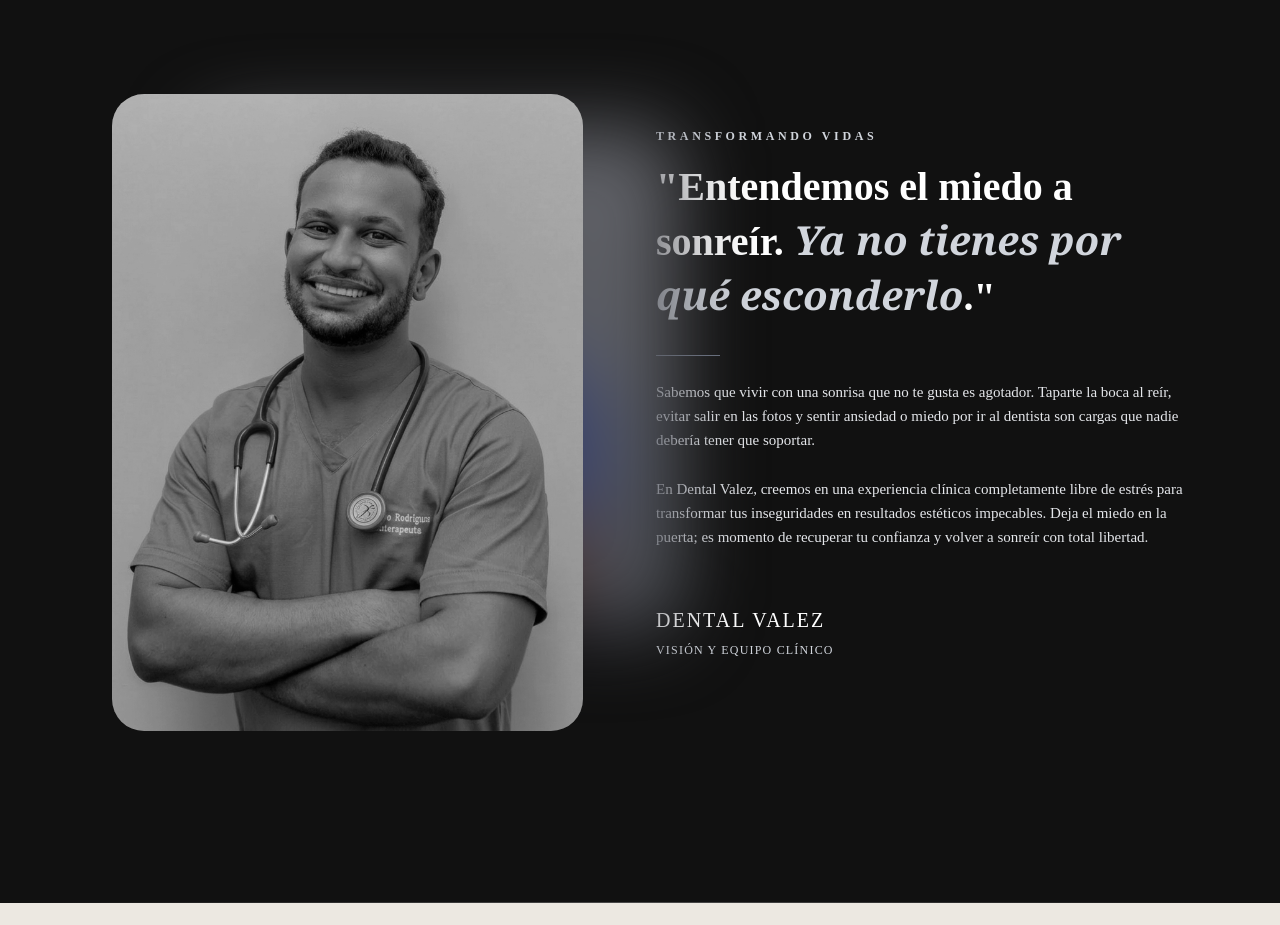
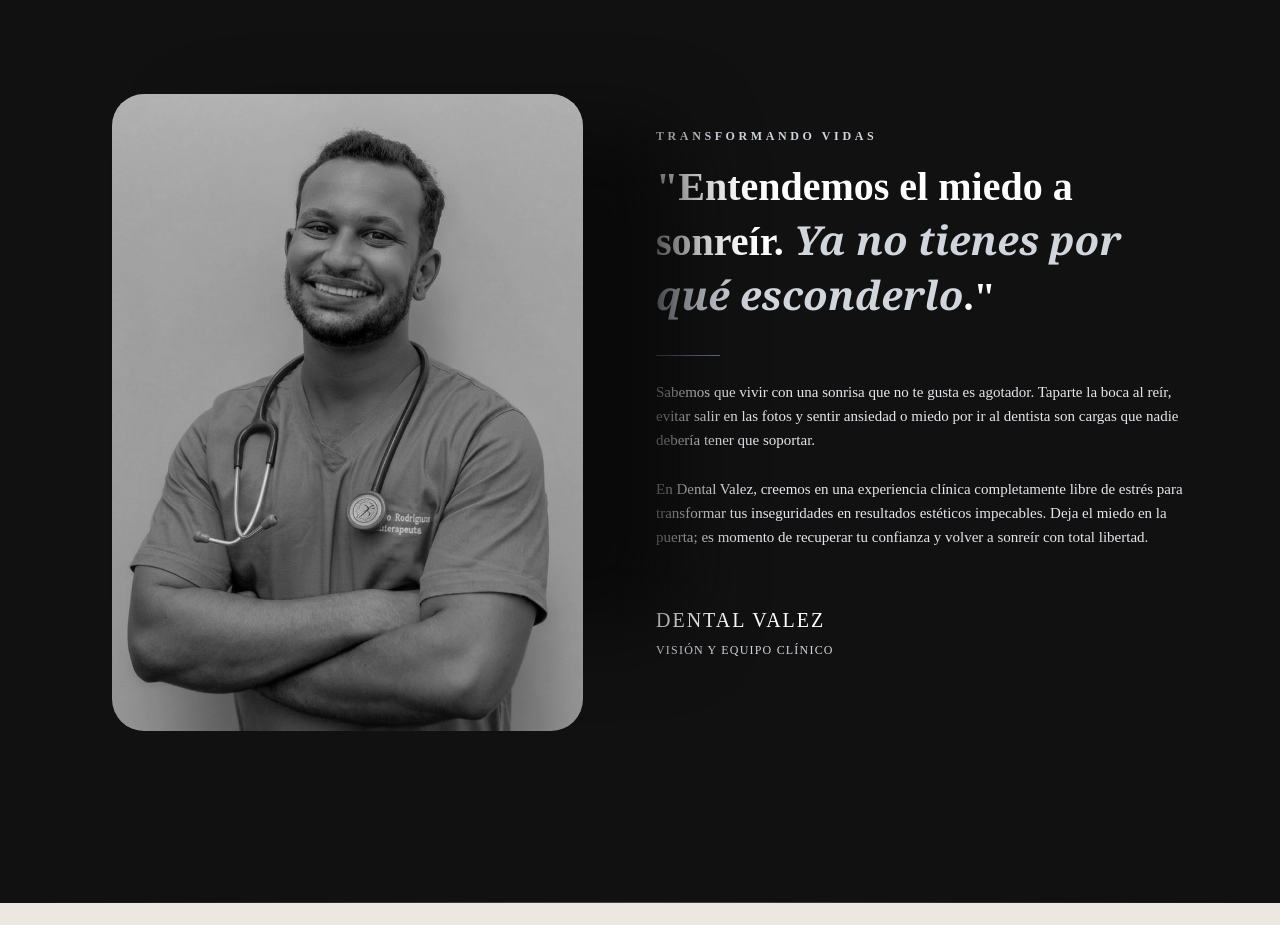
Before and after one commit to dfloresdaniel77-gif/dental-valez-demo, a Next.js app: page / in a window 1280 px wide. Shown: the part 1900-2825 px from the top of the page. Built offline with nearby package versions, Linux system fonts and the light colour scheme.

Commit message:
fix: remove secondary image background to ensure clean aesthetic

```diff
--- a/src/components/founder-profile.tsx
+++ b/src/components/founder-profile.tsx
@@ -11,7 +11,6 @@ export default function FounderProfile() {
     <UnderlineGroup>
       <SectionWithMockup
         reverseLayout={true}
-        secondaryImageSrc="/founder-no-tattoos.png"
         title={
           <>
             <div className="text-xs font-semibold tracking-[0.3em] uppercase text-gray-300 mb-4 block">
```
